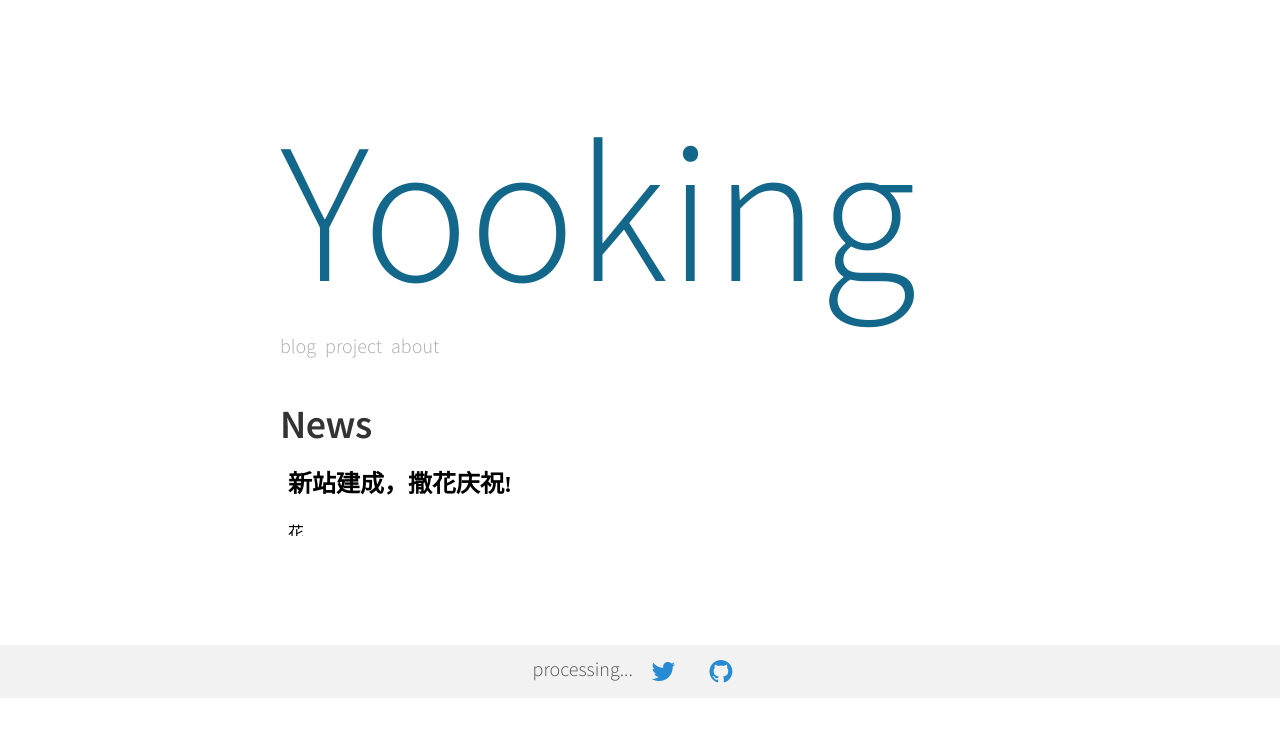
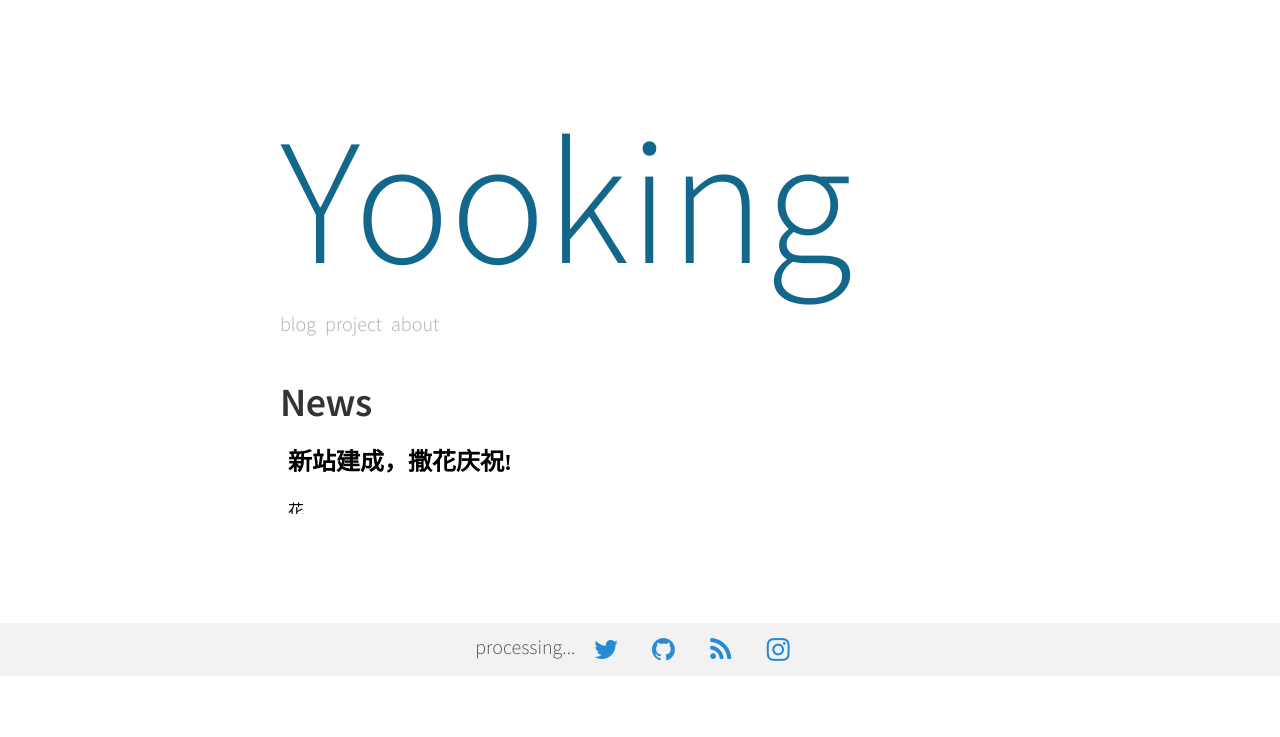
Before and after one commit to zedboyking/yooking.github.io, a Jekyll site: the page built from index.html, in a window 1280 px wide. Shown: the top 737 px of the page. Built offline with Jekyll 4.4.1, drawn with Linux system fonts in a browser that asks for light colours; Markdown is read by kramdown in place of the engine named in the settings.

Commit message:
RWD
index RWD
add feed instagram

```diff
--- a/_layouts/default.html
+++ b/_layouts/default.html
@@ -16,10 +16,18 @@
       processing...
       <span class="fa-stack fa-lg">
         <a class="fa fa-twitter fa-stack-1x" href="https://twitter.com/wangyukun55555" style="text-decoration:none"></a>
+      </span>
 
-    </span>
       <span class="fa-stack fa-lg">
         <a class="fa fa-github fa-stack-1x" href="https://github.com/YooKing" style="text-decoration:none"></a>
+      </span>
+
+      <span class="fa-stack fa-lg">
+        <a class="fa fa-feed fa-stack-1x" href="https://yooking.github.io/feed.xml" style="text-decoration:none"></a>
+      </span>
+
+      <span class="fa-stack fa-lg">
+        <a class="fa fa-instagram fa-stack-1x" href="https://www.instagram.com/yookingwong/" style="text-decoration:none"></a>
       </span>
     </footer>
   </body>
--- a/index.html
+++ b/index.html
@@ -2,8 +2,8 @@
 layout: default
 ---
 <header class="masthead">
-  <h1 class="masthead-title">
-    <a href="{{ site.baseurl }}/" style="font-size: 500%;">{{ site.name }}</a>
+  <h1 class="masthead-title" style="width: 100%; ">
+    <a href="{{ site.baseurl }}/" style="font-size: 9rem;white-space: normal;word-wrap: break-word;word-break: break-all;">{{ site.name }}</a>
   </h1>
   <nav class="masthead-nav">
     {% for nav in site.nav %}
--- a/project.html
+++ b/project.html
@@ -4,6 +4,6 @@ permalink: /project/
 ---
 <div class="project-list">
     <li>
-        coming soon
+        coming soon <i class="fa fa-spinner fa-pulse"></i>
     </li>
 </div>
--- a/style.scss
+++ b/style.scss
@@ -262,6 +262,7 @@ tbody tr:nth-child(odd) th {
   padding: 2rem 1.5rem;
   margin-left:  auto;
   margin-right: auto;
+  width: 100%;
 
   @media (min-width: 38rem){
     padding: 5rem 1rem;
```
Also changed, not shown: about.md (+3 -1 lines). Lines whose indentation alone changed are shown as unchanged.
